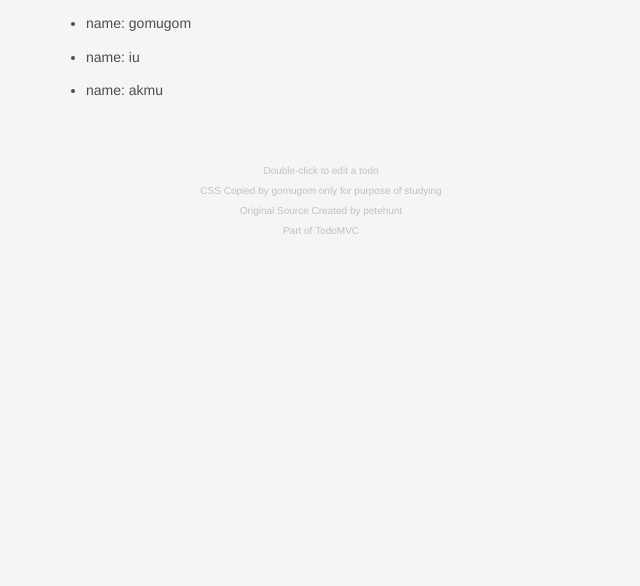
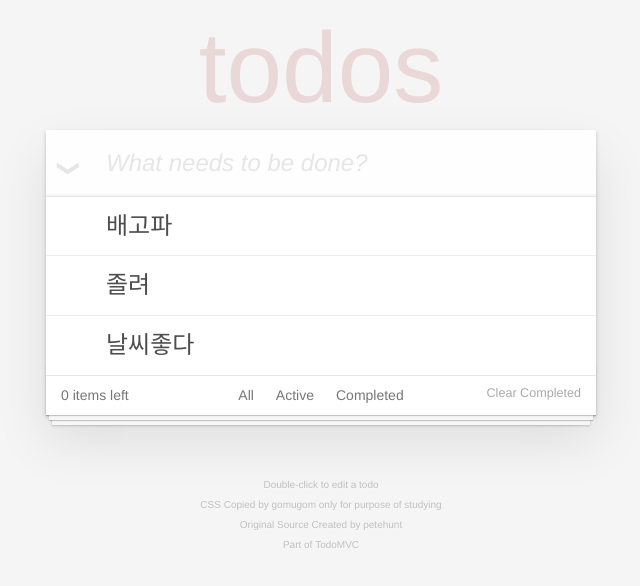
Before and after one commit to react-study/playground-4, a React app: page / in a window 1280 px wide. Shown: the top 586 px of the page, without its empty margins (319-959 px from the left). Built offline with nearby package versions, Linux system fonts and the light colour scheme.

Commit message:
투두 - 추가삭제

```diff
--- /dev/null
+++ b/src/App.js
@@ -0,0 +1,53 @@
+import React from 'react';
+
+import Header from './Header';
+import TodoList from './TodoList';
+import Footer from './Footer';
+
+class App extends React.Component {
+    constructor() {
+        super();
+        this.state = {
+            todos: [
+                {text: '배고파', id: 1000},
+                {text: '졸려', id: 1001},
+                {text: '날씨좋다', id: 1002}
+            ]
+        };
+    }
+    addTodo(text) {
+        this.setState({
+            todos: [
+                ...this.state.todos,
+                {
+                    text,
+                    id: Date.now()
+                }
+            ]
+        });
+    }
+    deleteTodo(id) {
+        const newTodos = [...this.state.todos];
+        const deleteIndex = newTodos.findIndex(v => v.id === id);
+        newTodos.splice(deleteIndex, 1);
+        this.setState({
+            todos: newTodos
+        });
+    }
+    render() {
+        return (
+            <div className="todo-app">
+                <Header
+                    addTodo={text => this.addTodo(text)}
+                />
+                <TodoList
+                    todos={this.state.todos}
+                    deleteTodo={id => this.deleteTodo(id)}
+                />
+                <Footer />
+            </div>
+        );
+    }
+}
+
+export default App;
--- a/src/Child.js
+++ /dev/null
@@ -1,19 +0,0 @@
-import React from 'react';
-
-class Child extends React.Component {
-  render() {
-    const { name, phone, show, handleClick } = this.props;
-    return (
-      <li onClick={handleClick}>
-        <p>name: {name}</p>
-        <p style={{
-          display: show ? 'inline' : 'none'
-        }}>
-          {phone}
-        </p>
-      </li>
-    );
-  }
-}
-
-export default Child;
--- /dev/null
+++ b/src/Footer.js
@@ -0,0 +1,31 @@
+import React from 'react';
+
+class Footer extends React.Component {
+  render() {
+    return (
+        <div className="footer">
+            <span className="todo-count">
+                <strong>0</strong>{' '}
+                <span>items</span>{' '}
+                left
+            </span>
+            <ul className="todo-filters">
+                <li>
+                    <a>All</a>
+                </li>
+                <li>
+                    <a>Active</a>
+                </li>
+                <li>
+                    <a>Completed</a>
+                </li>
+            </ul>
+            <button className="todo-delete-completed">
+                Clear Completed
+            </button>
+        </div>
+    );
+  }
+}
+
+export default Footer;
--- /dev/null
+++ b/src/Header.js
@@ -0,0 +1,26 @@
+import React from 'react';
+
+class Header extends React.Component {
+    handleKeyDown(e) {
+        const text = e.target.value;
+        if(!text || e.keyCode !== 13) return;
+        this.props.addTodo(text);
+        e.target.value = '';
+    }
+    render() {
+        return (
+            <header>
+                <h1 className="todo-app__header">todos</h1>
+                <input
+                    type="text"
+                    className="todo-app__new-todo"
+                    placeholder="What needs to be done?"
+                    onKeyDown={e => this.handleKeyDown(e)}
+                />
+                <div className="toggle-all" />
+            </header>
+        );
+    }
+}
+
+export default Header;
--- a/src/Parent.js
+++ /dev/null
@@ -1,58 +0,0 @@
-import React from 'react';
-import Child from './Child';
-
-class Parent extends React.Component {
-  constructor() {
-    super();
-    this.state = {
-      people: [{
-        name: 'gomugom',
-        phone: '010-1111-2222',
-        show: false
-      }, {
-        name: 'iu',
-        phone: '010-2222-3333',
-        show: false
-      }, {
-        name: 'akmu',
-        phone: '010-1133-3245',
-        show: false
-      }]
-    };
-  }
-  handleClick(i) {
-    console.log(this.state);
-    const newPeople = this.state.people;
-    newPeople[i].show = !newPeople[i].show;
-    this.setState({
-      people: newPeople
-    });
-  }
-  render() {
-    const people = this.state.people;
-    return (
-      <ul>
-        <Child
-          name={ people[0].name }
-          phone={ people[0].phone }
-          show={ people[0].show }
-          handleClick={this.handleClick.bind(this, 0)}
-        />
-        <Child
-          name={ people[1].name }
-          phone={ people[1].phone }
-          show={ people[1].show }
-          handleClick={this.handleClick.bind(this, 1)}
-        />
-        <Child
-          name={ people[2].name }
-          phone={ people[2].phone }
-          show={ people[2].show }
-          handleClick={this.handleClick.bind(this, 2)}
-        />
-      </ul>
-    );
-  }
-}
-
-export default Parent;
--- /dev/null
+++ b/src/Todo.js
@@ -0,0 +1,31 @@
+import React from 'react';
+
+class Todo extends React.Component {
+    render() {
+        const {
+            text,
+            deleteTodo
+        } = this.props;
+
+        return (
+            <li className="todo-item">
+                <div className="toggle"/>
+                <div className="todo-item__view">
+                    <div className="todo-item__view__text">
+                        {text}
+                    </div>
+                    <button
+                        className="todo-item__destroy"
+                        onClick={deleteTodo}
+                    />
+                </div>
+                <input
+                    type="text"
+                    className="todo-item__edit"
+                />
+            </li>
+        );
+    }
+}
+
+export default Todo;
--- /dev/null
+++ b/src/TodoList.js
@@ -0,0 +1,28 @@
+import React from 'react';
+import Todo from './Todo';
+
+class TodoList extends React.Component {
+    render() {
+        const {
+            todos,
+            deleteTodo
+        } = this.props;
+
+        const todolist = todos.map(({text, id}) => (
+            <Todo
+                key={`todo#${id}`}
+                text={text}
+                deleteTodo={()=> deleteTodo(id)}
+            />
+        ));
+        return (
+            <div className="todo-app__main">
+                <ul className="todo-list">
+                    {todolist}
+                </ul>
+            </div>
+        );
+    }
+}
+
+export default TodoList;
--- a/src/main.js
+++ b/src/main.js
@@ -1,7 +1,8 @@
 import React from 'react';
 import ReactDOM from 'react-dom';
-import Parent from './Parent';
+import App from './App';
+
 ReactDOM.render(
-    <Parent />,
+    <App/>,
     document.getElementById('root')
 );
```
